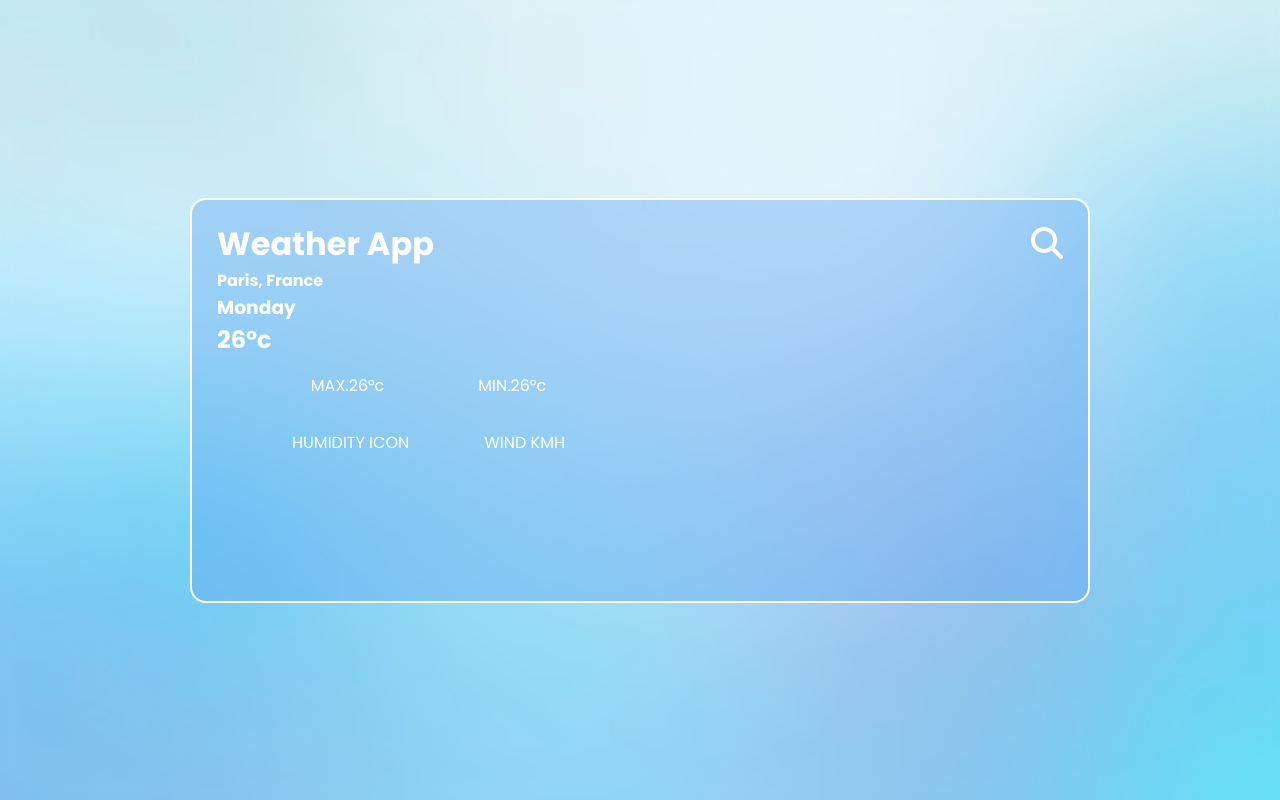
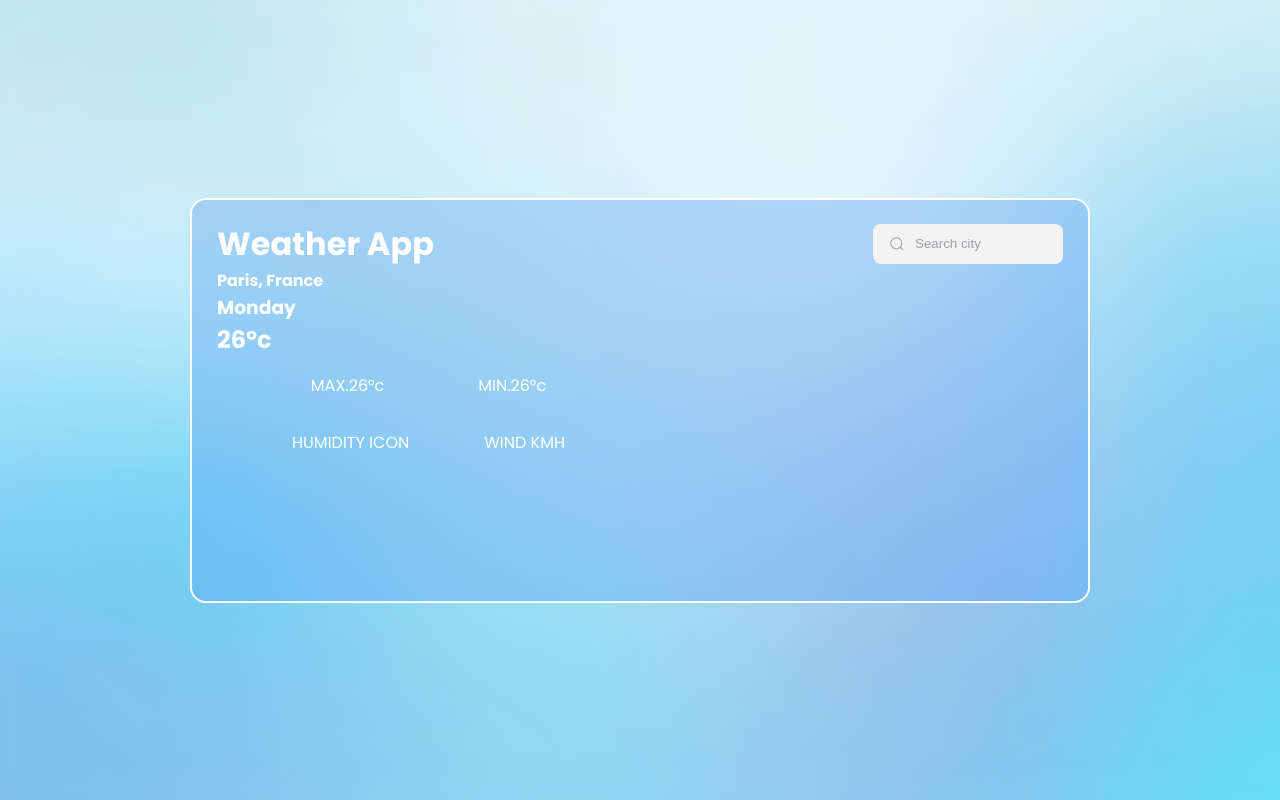
Before and after one commit to MuushyRoom/weather-app, a plain HTML site: page index.html in a window 1280 px wide. Drawn offline with Linux system fonts and the light colour scheme.

Commit message:
clean search bar imported

```diff
--- /dev/null
+++ b/assets/search_style.css
@@ -0,0 +1,41 @@
+/* From Uiverse.io by alexruix */
+.group {
+ display: flex;
+ line-height: 28px;
+ align-items: center;
+ position: relative;
+ max-width: 190px;
+}
+
+.input {
+ width: 100%;
+ height: 40px;
+ line-height: 28px;
+ padding: 0 1rem;
+ padding-left: 2.5rem;
+ border: 2px solid transparent;
+ border-radius: 8px;
+ outline: none;
+ background-color: #f3f3f4;
+ color: #0d0c22;
+ transition: .3s ease;
+}
+
+.input::placeholder {
+ color: #9e9ea7;
+}
+
+.input:focus, input:hover {
+ outline: none;
+ border-color: rgba(143, 255, 246, 0.4);
+ background-color: #fff;
+ box-shadow: 0 0 0 4px rgb(234 76 137 / 10%);
+}
+
+.icon {
+ position: absolute;
+ left: 1rem;
+ fill: #9e9ea7;
+ width: 1rem;
+ height: 1rem;
+}
--- a/assets/styles.css
+++ b/assets/styles.css
@@ -12,7 +12,7 @@ body{
      /* From https://css.glass */
 backdrop-filter: blur(6px);
 -webkit-backdrop-filter: blur(6px);
-height: 100%;
+min-height: 100vh;
 }
 
 
--- a/index.html
+++ b/index.html
@@ -5,6 +5,7 @@
     <meta name="viewport" content="width=device-width, initial-scale=1.0">
     <link rel="stylesheet" href="assets/styles.css">
     <link rel="stylesheet" href="assets/font.css">
+    <link rel="stylesheet" href="/assets/search_style.css">
     <script src="https://kit.fontawesome.com/d073a8900f.js" crossorigin="anonymous"></script>
         <style>
 @import url('https://fonts.googleapis.com/css2?family=Montserrat:ital,wght@0,100..900;1,100..900&family=Poppins:ital,wght@0,100;0,200;0,300;0,400;0,500;0,600;0,700;0,800;0,900;1,100;1,200;1,300;1,400;1,500;1,600;1,700;1,800;1,900&family=Ubuntu&display=swap');
@@ -18,10 +19,10 @@
          <header>
             <h1>Weather App</h1>
 
-                <section class="search-container">
-                        <i class="fa-solid fa-magnifying-glass fa-2xl"></i>
-                        <input type="search" class="hide" placeholder="Places..">
-                </section>
+<div class="group">
+  <svg class="icon" aria-hidden="true" viewBox="0 0 24 24"><g><path d="M21.53 20.47l-3.66-3.66C19.195 15.24 20 13.214 20 11c0-4.97-4.03-9-9-9s-9 4.03-9 9 4.03 9 9 9c2.215 0 4.24-.804 5.808-2.13l3.66 3.66c.147.146.34.22.53.22s.385-.073.53-.22c.295-.293.295-.767.002-1.06zM3.5 11c0-4.135 3.365-7.5 7.5-7.5s7.5 3.365 7.5 7.5-3.365 7.5-7.5 7.5-7.5-3.365-7.5-7.5z"></path></g></svg>
+  <input placeholder="Search city" type="search" class="input">
+</div>
          </header>
          <main class="content-container">
             <div class="daily-weather-container">
```
